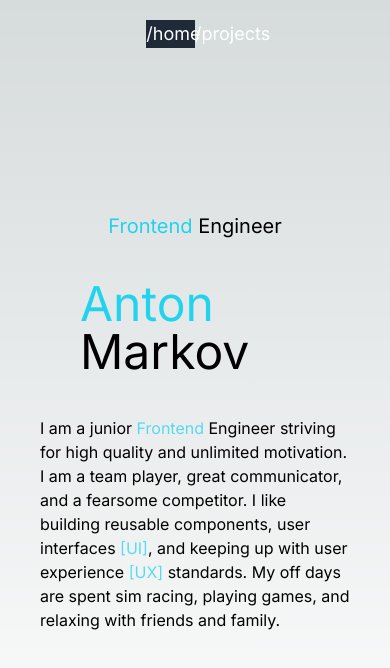
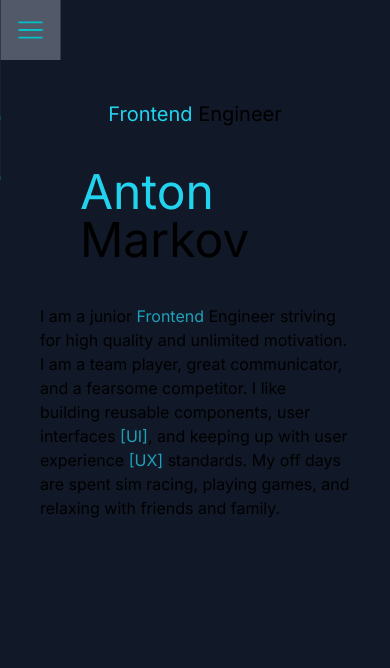
Before and after one commit to inerpiece/portfolio-2023, a Next.js app: page / in a window 390 px wide. Shown: the top 668 px of the page. Built offline with nearby package versions, Linux system fonts and the light colour scheme.

Commit message:
Implements FluidPage component responsible for responsive page design. Implements Header component visible on all pages. Adds icon components. Adds mobile nav.

```diff
--- a/src/app/layout.tsx
+++ b/src/app/layout.tsx
@@ -1,9 +1,7 @@
-"use client";
 import "./globals.css";
 import type { Metadata } from "next";
 import { Inter } from "next/font/google";
-import Link from "next/link";
-import { usePathname } from "next/navigation";
+import Header from "@/components/Header";
 
 const inter = Inter({ subsets: ["latin"] });
 
@@ -17,36 +15,10 @@ export default function RootLayout({
 }: {
   children: React.ReactNode;
 }) {
-  const currentRoute = usePathname();
   return (
     <html lang="en">
       <body className={inter.className}>
-        <div className="text-lg text-white w-1/4 absolute top-5 left-0 right-0 ml-auto mr-auto">
-          <ul className="flex justify-between text-center">
-            <li
-              className={
-                currentRoute === "/"
-                  ? "bg-gray-800 w-2/4 hover:bg-gray-700"
-                  : "w-2/4 hover:bg-gray-700"
-              }
-            >
-              <Link href={"/"} className="w-full block">
-                /home
-              </Link>
-            </li>
-            <li
-              className={
-                currentRoute === "/projects"
-                  ? "bg-gray-800 w-2/4 hover:bg-gray-700"
-                  : "w-2/4 hover:bg-gray-700"
-              }
-            >
-              <Link href={"/projects"} className="w-full block">
-                /projects
-              </Link>
-            </li>
-          </ul>
-        </div>
+        <Header />
         {children}
       </body>
     </html>
--- a/src/app/page.tsx
+++ b/src/app/page.tsx
@@ -1,9 +1,10 @@
 import Image from "next/image";
+import FluidPage from "@/components/FluidPage";
 
 export default function Home() {
   return (
-    <main className="flex justify-center content-center min-h-screen">
-      <section className="flex items-center flex-col p-10 justify-center">
+    <FluidPage>
+      <section className="flex items-center flex-col justify-center">
         <h1 className="text-xl">
           <span className="text-cyan-400">Frontend</span> Engineer
         </h1>
@@ -23,6 +24,6 @@ export default function Home() {
           friends and family.
         </p>
       </section>
-    </main>
+    </FluidPage>
   );
 }
--- /dev/null
+++ b/src/components/FluidPage.tsx
@@ -0,0 +1,15 @@
+import React from "react";
+import { DetailedHTMLProps, HTMLAttributes, Key, ReactNode } from "react";
+
+function FluidPage({ children }: { children: React.ReactNode }) {
+  return (
+    <main className="flex justify-center min-h-screen">
+      {/*REMOVE: Using temporary background color. Remove BG once the media query styling is finalized. */}
+      <div className="lg:w-[980px] flex-col bg-gray-900 px-10 py-[100px]">
+        {children}
+      </div>
+    </main>
+  );
+}
+
+export default FluidPage;
--- /dev/null
+++ b/src/components/Header.tsx
@@ -0,0 +1,120 @@
+"use client";
+import { useState, useEffect } from "react";
+import Link from "next/link";
+import { usePathname } from "next/navigation";
+import BurgerMenuIcon from "./icons/BurgerMenuIcon";
+import CloseMenuIcon from "./icons/CloseMenuIcon";
+
+function Header() {
+  const currentRoute = usePathname();
+  const [windowWidth, setWindowWidth] = useState(0);
+  const [burgerState, setBurgerState] = useState(false);
+  const handleResize = () => setWindowWidth(window.innerWidth);
+
+  const toggleBurgerMenu = () => {
+    setBurgerState(!burgerState);
+  };
+
+  useEffect(() => {
+    window.addEventListener("resize", handleResize);
+    return () => window.removeEventListener("resize", handleResize);
+  }, [handleResize]);
+
+  useEffect(() => {
+    setBurgerState(false);
+  }, [currentRoute]);
+
+  return (
+    <>
+      {windowWidth >= 980 ? (
+        <header className="w-screen relative">
+          <nav className="text-lg text-white w-[980px] h-[60px] absolute top-0 left-0 right-0 ml-auto mr-auto">
+            <ul className="flex justify-between text-center h-full">
+              <li
+                className={`
+                  ${
+                    currentRoute === "/" ? "bg-gray-600" : ""
+                  } w-2/4 bg-gray-800 hover:bg-gray-400`}
+              >
+                <Link
+                  href={"/"}
+                  className="w-full h-full flex justify-center items-center"
+                >
+                  /home
+                </Link>
+              </li>
+              <li
+                className={`
+                ${
+                  currentRoute === "/projects" ? "bg-gray-600" : ""
+                } w-2/4 bg-gray-800 hover:bg-gray-400`}
+              >
+                <Link
+                  href={"/projects"}
+                  className="w-full h-full flex justify-center items-center"
+                >
+                  /projects
+                </Link>
+              </li>
+            </ul>
+          </nav>
+        </header>
+      ) : (
+        <header
+          // weird flicker on window resize, due to transition-all
+          // ways to fix:
+          // 1) add the transition only for the mobile media query - didnt work
+          // 2) additional js/ts logic - quite unnecessary
+          // 3) add -webkit-backface-visibility - didn't work
+          className={`${
+            burgerState ? "translate-x-0" : "translate-x-[-100%]"
+          } w-3/4 min-h-screen absolute z-10 bg-gray-900 transition-all`}
+          // style={{ WebkitBackfaceVisibility: "hidden" }}
+        >
+          <div className="flex justify-between h-[60px]">
+            <div></div>
+            <button
+              className={`${
+                burgerState ? "translate-x-0" : "translate-x-[60px]"
+              } w-[60px] flex items-center justify-center bg-gray-900 hover:bg-gray-500 animate-pulse`}
+              onClick={toggleBurgerMenu}
+            >
+              {burgerState ? (
+                <CloseMenuIcon size={40} color="cyan" />
+              ) : (
+                <BurgerMenuIcon size={40} color="cyan" />
+              )}
+            </button>
+          </div>
+          <nav className="w-full">
+            <ul className="w-full">
+              <li
+                className={`${
+                  currentRoute === "/" ? "bg-gray-600" : ""
+                } w-full pl-10 h-[60px] flex items-center border-b-4 border-b-cyan-800 bg-gray-800 hover:bg-gray-400`}
+              >
+                <Link href="/" className="w-full h-full flex items-center">
+                  /home
+                </Link>
+              </li>
+              <li
+                className={`${
+                  currentRoute === "/projects" ? "bg-gray-600" : ""
+                } w-full pl-10 h-[60px] flex items-center border-b-4 border-b-cyan-800 bg-gray-800 hover:bg-gray-400`}
+              >
+                <Link
+                  href="/projects"
+                  className="w-full h-full flex items-center"
+                >
+                  /projects
+                </Link>
+              </li>
+            </ul>
+          </nav>
+        </header>
+      )}
+    </>
+  );
+}
+
+export default Header;
--- /dev/null
+++ b/src/components/icons/BurgerMenuIcon.tsx
@@ -0,0 +1,35 @@
+export default function BurgerMenuIcon({
+  size = 18, // or any default size of your choice
+  color = "black", // or any color of your choice
+}) {
+  return (
+    // <svg
+    //   xmlns="http://www.w3.org/2000/svg"
+    //   viewBox="0 0 24 24"
+    //   width={size} // added size here
+    //   height={size} // added size here
+    //   fill={color} // added color here
+    // >
+    //   <path fill="none" d="M0 0h24v24H0z" />
+    //   <path d="M21 20a1 1 0 0 1-1 1H4a1 1 0 0 1-1-1V9.49a1 1 0 0 1 .386-.79l8-6.222a1 1 0 0 1 1.228 0l8 6.222a1 1 0 0 1 .386.79V20zm-2-1V9.978l-7-5.444-7 5.444V19h14z" />
+    // </svg>
+    <svg
+      viewBox="0 0 21 21"
+      width={size}
+      height={size}
+      xmlns="http://www.w3.org/2000/svg"
+    >
+      <g
+        fill={color}
+        fill-rule="evenodd"
+        stroke={color}
+        stroke-linecap="round"
+        stroke-linejoin="round"
+      >
+        <path d="m4.5 6.5h12" />
+        <path d="m4.498 10.5h11.997" />
+        <path d="m4.5 14.5h11.995" />
+      </g>
+    </svg>
+  );
+}
--- /dev/null
+++ b/src/components/icons/CloseMenuIcon.tsx
@@ -0,0 +1,26 @@
+export default function CloseMenuIcon({
+  size = 18, // or any default size of your choice
+  color = "black", // or any color of your choice
+}) {
+  return (
+    // <svg
+    //   xmlns="http://www.w3.org/2000/svg"
+    //   viewBox="0 0 24 24"
+    //   width={size} // added size here
+    //   height={size} // added size here
+    //   fill={color} // added color here
+    // >
+    //   <path fill="none" d="M0 0h24v24H0z" />
+    //   <path d="M21 20a1 1 0 0 1-1 1H4a1 1 0 0 1-1-1V9.49a1 1 0 0 1 .386-.79l8-6.222a1 1 0 0 1 1.228 0l8 6.222a1 1 0 0 1 .386.79V20zm-2-1V9.978l-7-5.444-7 5.444V19h14z" />
+    // </svg>
+    <svg
+      width={size}
+      height={size}
+      viewBox="0 0 24 24"
+      fill={color}
+      xmlns="http://www.w3.org/2000/svg"
+    >
+      <path d="M17.59 5L12 10.59L6.41 5L5 6.41L10.59 12L5 17.59L6.41 19L12 13.41L17.59 19L19 17.59L13.41 12L19 6.41L17.59 5Z" />
+    </svg>
+  );
+}
```
